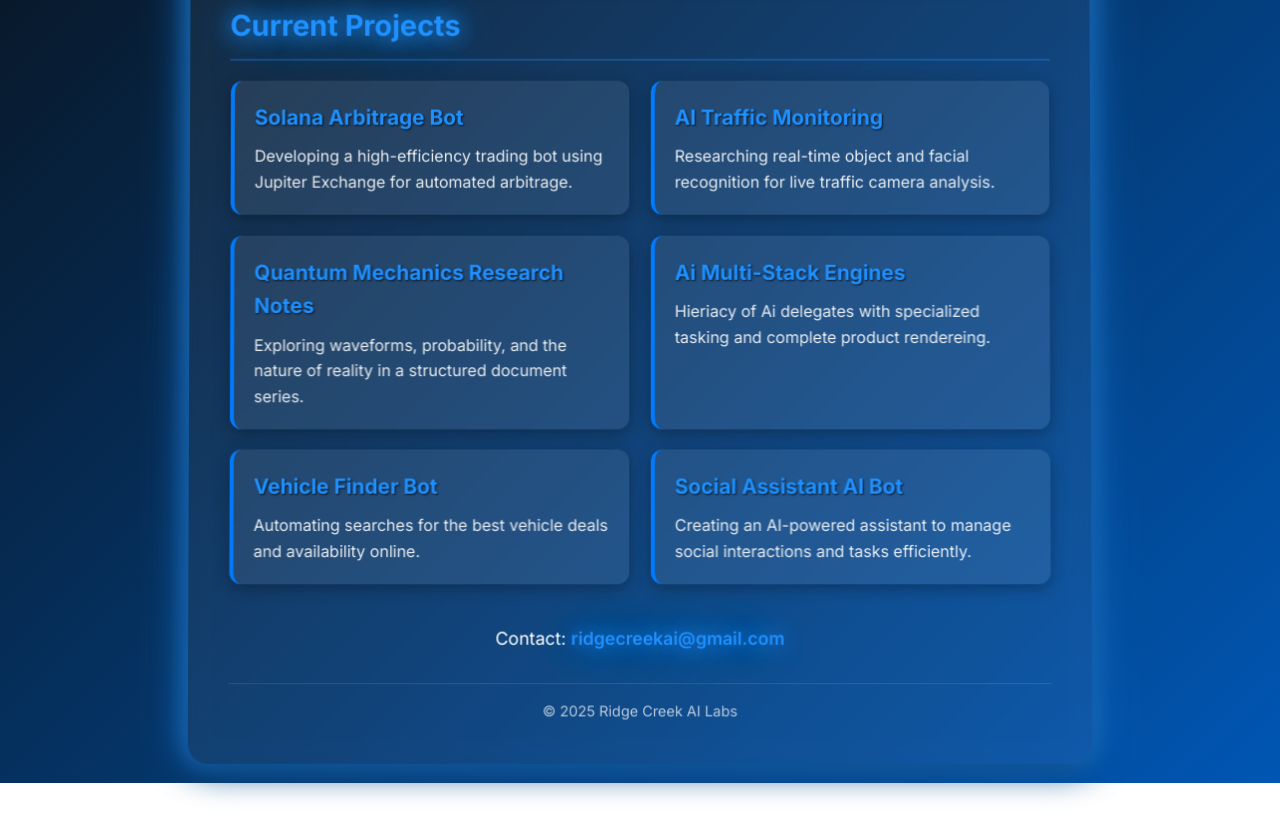
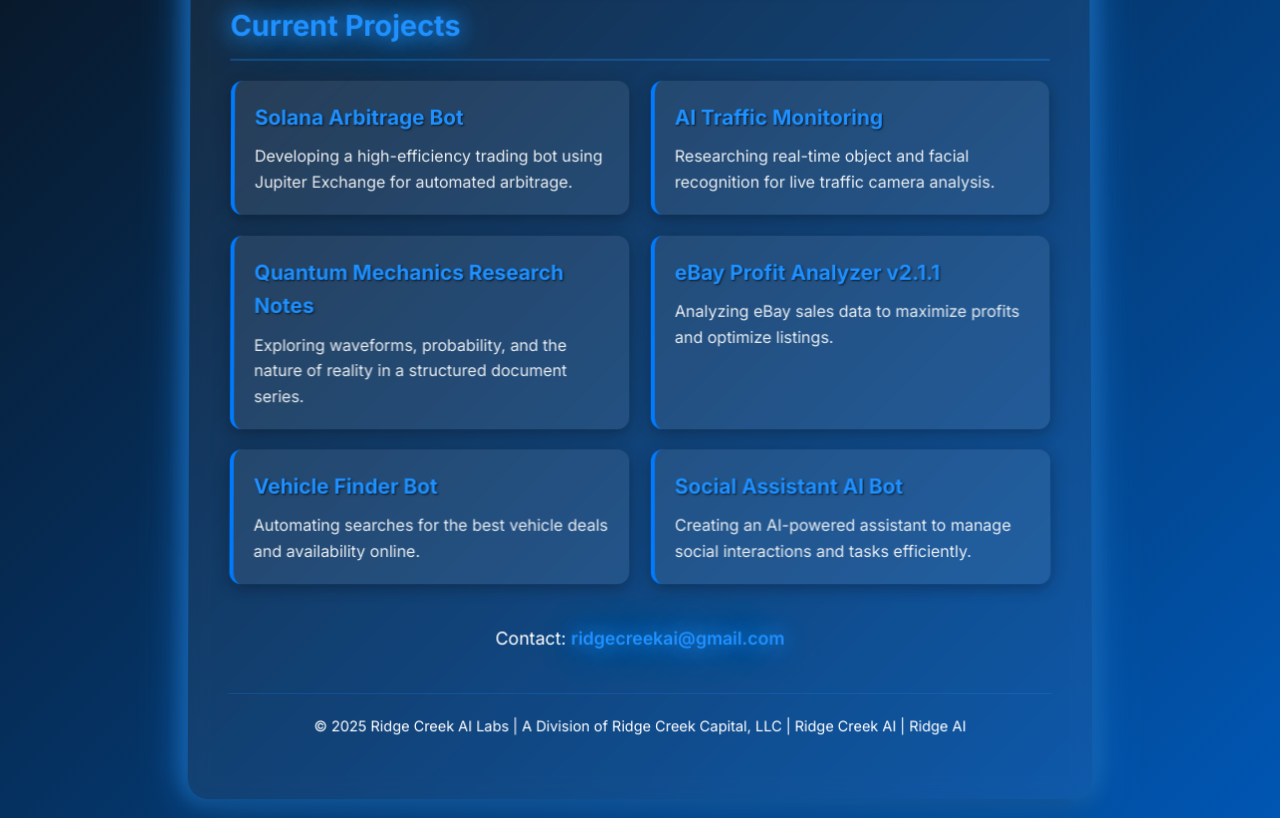
Before and after one commit to RidgeAI/RidgeAI, a plain HTML site: page index.html in a window 1280 px wide. Shown: the part 511-1329 px from the top of the page. Before the commit the page ends 1294 px from the top, so only its background shows below. Drawn offline with Linux system fonts and the light colour scheme.

Commit message:
Update index.html

```diff
--- a/index.html
+++ b/index.html
@@ -9,8 +9,8 @@
         :root {
             --primary-black: #0a0a0a;
             --dark-bg: #1a1a1a;
-            --accent-blue: #007bff; /* Dynamic blue accents (replaces green for trust & tech vibe) */
-            --bright-blue: #1e90ff; /* Brighter blue for highlights/glows */
+            --accent-blue: #007bff;
+            --bright-blue: #1e90ff;
             --secondary-blue: #0056b3;
             --text-light: #ffffff;
             --glow-blue: 0 0 20px #1e90ff, 0 0 40px #1e90ff;
@@ -69,7 +69,6 @@
             opacity: 0.9;
         }
 
-        /* Coming Soon Banner - CSS-based placeholder for one-file */
         .banner {
             margin: 30px 0;
             height: 200px;
@@ -152,14 +151,30 @@
         }
 
         .footer {
-            margin-top: 30px;
+            margin-top: 40px;
+            padding: 20px 0;
+            text-align: center;
+            border-top: 1px solid rgba(30, 144, 255, 0.2);
+            color: rgba(255, 255, 255, 0.7);
             font-size: 0.9em;
-            color: rgba(255, 255, 255, 0.7);
-            border-top: 1px solid rgba(255, 255, 255, 0.1);
-            padding-top: 15px;
         }
 
-        /* Animations */
+        .footer p {
+            margin: 0;
+            color: var(--text-light);
+        }
+
+        .footer a {
+            color: var(--bright-blue);
+            text-decoration: none;
+            transition: color 0.3s;
+        }
+
+        .footer a:hover {
+            color: var(--accent-blue);
+            text-shadow: var(--glow-blue);
+        }
+
         @keyframes float {
             0%, 100% { transform: translateY(0px) rotateX(0deg); }
             50% { transform: translateY(-10px) rotateX(2deg); }
@@ -170,7 +185,6 @@
             100% { box-shadow: 0 4px 20px rgba(30, 144, 255, 0.6), var(--glow-blue); }
         }
 
-        /* Mobile Responsiveness */
         @media (max-width: 768px) {
             .card { padding: 20px; }
             .logo { font-size: 2em; }
@@ -190,12 +204,10 @@
             <p>Our digital home is coming soon. Stay tuned for groundbreaking AI innovations!</p>
         </div>
 
-        <!-- Coming Soon Banner -->
         <div class="banner">
             Coming Soon – AI Revolution Awaits
         </div>
 
-        <!-- Current Projects -->
         <div class="projects">
             <h2>Current Projects</h2>
             <div class="projects-grid">
@@ -212,8 +224,8 @@
                     <p>Exploring waveforms, probability, and the nature of reality in a structured document series.</p>
                 </div>
                 <div class="project">
-                    <h3>Ai Multi-Stack Engines</h3>
-                    <p>Hieriacy of Ai delegates with specialized tasking and complete product rendereing.</p>
+                    <h3>eBay Profit Analyzer v2.1.1</h3>
+                    <p>Analyzing eBay sales data to maximize profits and optimize listings.</p>
                 </div>
                 <div class="project">
                     <h3>Vehicle Finder Bot</h3>
@@ -230,7 +242,9 @@
             <p>Contact: <a href="mailto:ridgecreekai@gmail.com">ridgecreekai@gmail.com</a></p>
         </div>
 
-        <div class="footer">© 2025 Ridge Creek AI Labs</div>
+        <div class="footer">
+            <p>&copy; 2025 Ridge Creek AI Labs | A Division of Ridge Creek Capital, LLC | Ridge Creek AI | Ridge AI</p>
+        </div>
     </div>
 </body>
 </html>
```
